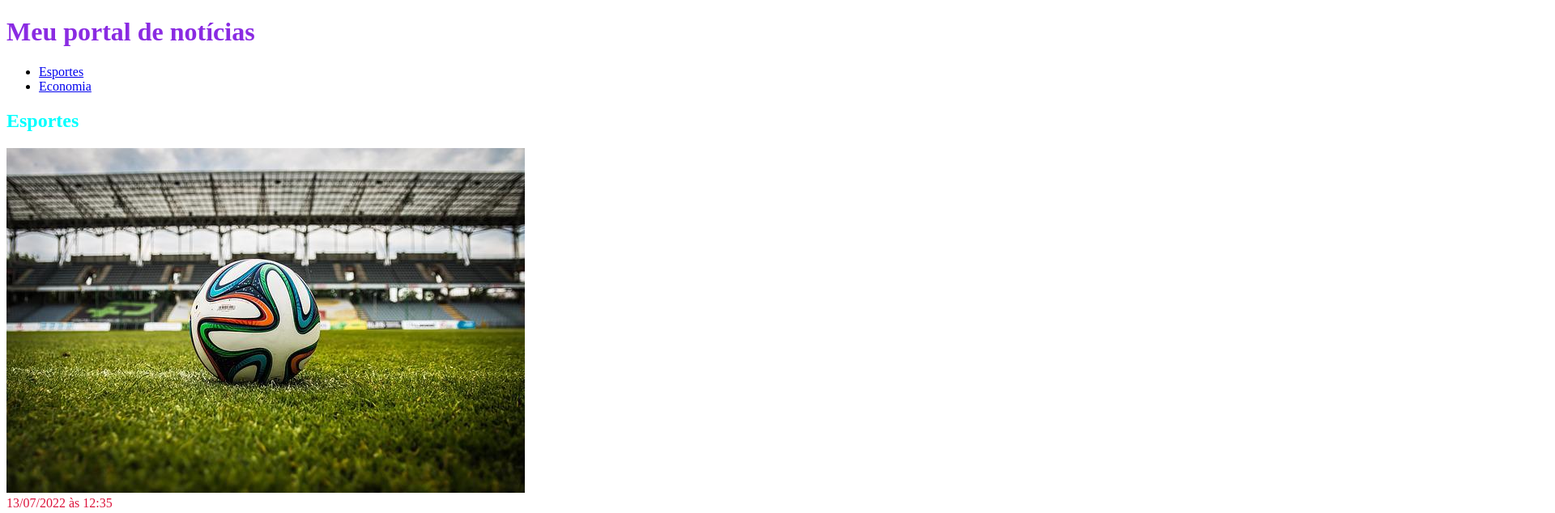
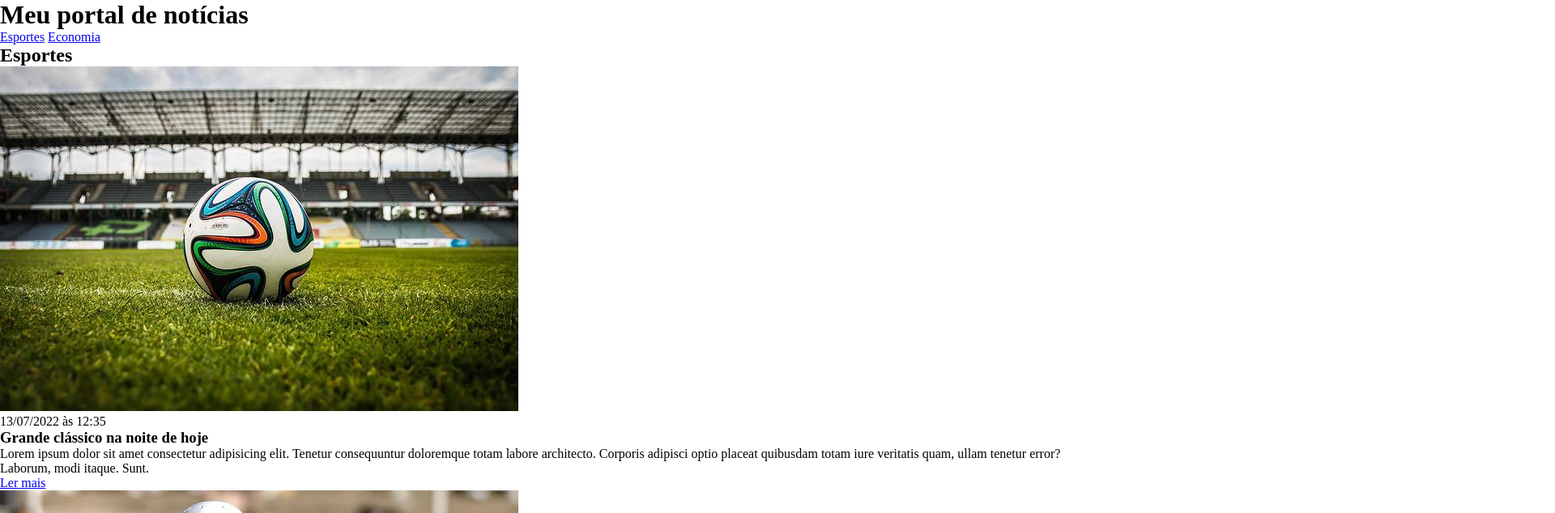
Before and after one commit to LucMM27/One_repositi, a plain HTML site: page Portal_noticia/index (1).html in a window 1280 px wide. Shown: the top 634 px of the page at 81% size, 1920 px wide, since content can reach past the window. Drawn offline with Linux system fonts and the light colour scheme.

Commit message:
Noticias

```diff
--- a/Portal_noticia/index (1).html
+++ b/Portal_noticia/index (1).html
@@ -12,6 +12,7 @@
 </head>
 
 <body>
+    <div class="container">
         <header>
             <h1>Meu portal de notícias</h1>
             <nav>
@@ -25,7 +26,9 @@
                 </ul>
             </nav>
         </header>
-    <section>
+    </div>
+    <section id="Sport">
+        <div class="container">
             <h2>Esportes</h2>
             <article>
                 <img src="./imagens/futebol.jpg" alt="Bola de futebol no gramado" />
@@ -72,9 +75,12 @@
                 </p>
                 <a href="#" title="Leia a notícia completa">Ler mais</a>
             </article>
+        </div>
     </section>
-    <section>
+    <section id="Economy">
+        <div class="container">
             <h2>Economia</h2>
+            <div class="articles">
                 <article>
                     <img src="./imagens/dolares.jpg" alt="Muitos dólares" />
                     <div class="creation-date">
@@ -120,6 +126,8 @@
                     </p>
                     <a href="#" title="Leia a notícia completa">Ler mais</a>
                 </article>
+            </div>
+        </div>
     </section>
 </body>
 
--- a/Portal_noticia/style.css
+++ b/Portal_noticia/style.css
@@ -1,10 +1,18 @@
-h1{
-    color:blueviolet
+*{
+    box-sizing: border-box;
+    margin: 0;
+    padding: 0;
 }
 
-h2{
-    color: aqua;
+header li {
+    display: inline;
 }
-.creation-date{
-    color: crimson
+
+.container{
+    width: 1366px;
+    margin: 0 auto 0 auto;
 }
+
+.articles {
+    display: flex;
+}
```
Lines whose indentation alone changed are shown as unchanged.
